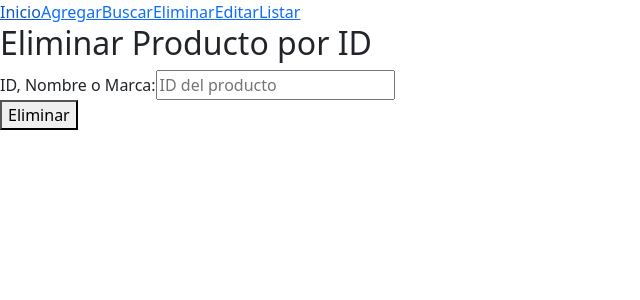
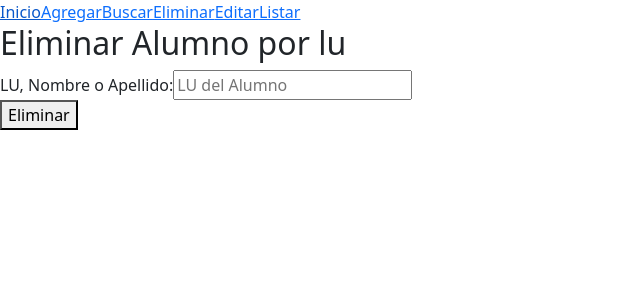
Before and after one commit to Chris213-boop/pv_tp5_grupo22, a React (Vite) app: page /eliminar in a window 1280 px wide. Shown: the top 300 px of the page, without its empty margins (0-640 px from the left). Built offline with nearby package versions, Linux system fonts and the light colour scheme.

Commit message:
Incorporo Eliminar por LU,nombre o apellido, Torres Pablo Gabriel

```diff
--- a/src/assets/components/AlumnoDelete.jsx
+++ b/src/assets/components/AlumnoDelete.jsx
@@ -1,34 +1,34 @@
 import { useState } from 'react';
 
 function AlumnoDelete({ onDelete }) {
-    const [id, setId] = useState('');
+    const [lu, setLu] = useState('');
 
     const handleSubmit = (e) => {
         e.preventDefault();
-        if (id.trim() === '') return;
+        if (lu.trim() === '') return;
 
-        const fueDesactivado = onDelete(id);
+        const fueDesactivado = onDelete(lu);
 
         if (fueDesactivado) {
-            alert("Producto con ID : ${id} ha sido Eliminado.");
+            alert(`Alumno con LU / Nombre / Apellido "${lu}" ha sido eliminado.`);
         } else {
-            alert("No se encontró un producto con ID :${id}.");
+            alert(`No se encontró un alumno con LU / Nombre / Apellido "${lu}".`);
         }
 
-        setId('');
+        setLu('');
     };
 
     return (
         <div>
-            <h2>Eliminar Producto por ID</h2>
+            <h2>Eliminar Alumno por lu</h2>
             <form onSubmit={handleSubmit}>
                 <div>
-                    <label htmlFor="busqueda">ID, Nombre o Marca:</label>
+                    <label htmlFor="busqueda">LU, Nombre o Apellido:</label>
                     <input
                         type="text"
-                        value={id}
-                        onChange={(e) => setId(e.target.value)}
-                        placeholder="ID del producto"
+                        value={lu}
+                        onChange={(e) => setLu(e.target.value)}
+                        placeholder="LU del Alumno"
                     />
                 </div>
                 <div>
--- a/src/assets/components/App.jsx
+++ b/src/assets/components/App.jsx
@@ -3,7 +3,7 @@ import { useState, useEffect, useCallback } from 'react';
 import AlumnoFormulario from './AlumnoFormulario';
 import AlumnoDelete from './AlumnoDelete';
 import EditarAlumno from './EditarAlumno';
-//import SearchResults from './SearchResults';
+
 import MostrarListaAlumnos from './MostrarListaAlumnos';
 
 function App() {
@@ -24,24 +24,32 @@ function App() {
     setAlumnos(prev => [...prev, nuevoAlumno]);
   }, []);
 
-  const deshabilitarAlumno = useCallback((idABuscar) => {
+  const deshabilitarAlumno = useCallback((valorBusqueda) => {
+  const valor = valorBusqueda.toLowerCase().trim();
   let encontrado = false;
+
   setAlumnos(prev =>
     prev.map(alumno => {
-        if (alumno.id.toString() === idABuscar) {
+      const luMatch = alumno.lu.toString() === valor;
+      const nombreMatch = alumno.nombre?.toLowerCase() === valor;
+      const apellidoMatch = alumno.apellido?.toLowerCase() === valor;
+
+      if ((luMatch || nombreMatch || apellidoMatch) && alumno.estado !== false) {
         encontrado = true;
         return { ...alumno, estado: false };
       }
+
       return alumno;
     })
   );
+
   return encontrado;
 }, []);
 
   const actualizarAlumno = useCallback((alumnoActualizado) => {
     setAlumnos(prev =>
       prev.map(alumno =>
-        alumno.id === alumnoActualizado.id
+        alumno.lu === alumnoActualizado.lu
           ? { ...alumno, ...alumnoActualizado }
           : alumno
       )
--- a/src/assets/components/MostrarListaAlumnos.jsx
+++ b/src/assets/components/MostrarListaAlumnos.jsx
@@ -41,8 +41,8 @@ function MostrarListaAlumnos({ alumnos }) {
                     </thead>
                     <tbody>
                         {lista.map((alumno) => (
-                            <tr key={alumno.id}>
-                                <td>{alumno.id}</td>
+                            <tr key={alumno.lu}>
+                                <td>{alumno.lu}</td>
                                 <td>{alumno.nombre}</td>
                                 <td>{alumno.apellido}</td>
                                 <td>{alumno.curso}</td>
```
Lines whose indentation alone changed are shown as unchanged.
